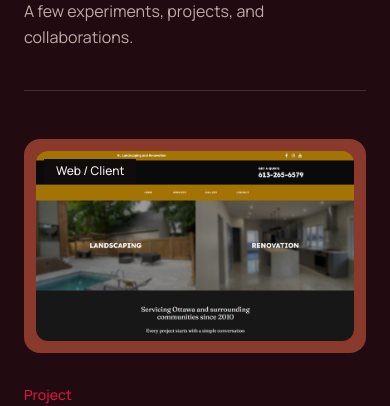
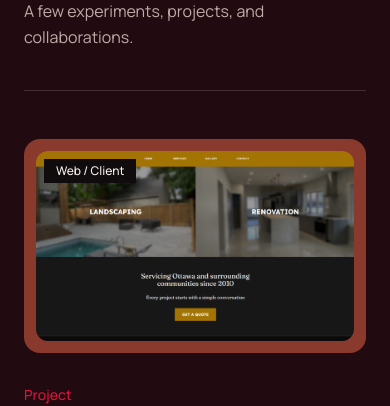
Before and after one commit to jtp0220/portfolio-2026, a React (Vite) app: page / in a window 390 px wide. Shown: the part 3160-3566 px from the top of the page. Built offline with nearby package versions, Linux system fonts and the light colour scheme.

Commit message:
Fix project thumbnail bounds for mobile view

```diff
--- a/src/components/home/Projects.tsx
+++ b/src/components/home/Projects.tsx
@@ -18,7 +18,13 @@ function Project({ title, description, url, category, image, tone, reverse = fal
     <article className="group border-line border-b py-12 first:border-t md:py-20">
       <a href={url} target="_blank" rel="noreferrer" className={`grid gap-8 md:grid-cols-[1.15fr_0.85fr] md:items-center md:gap-14 ${reverse ? "md:[&>div:first-child]:order-2" : ""}`}>
         <div className={`project-visual ${tone} relative aspect-[16/10] overflow-hidden rounded-2xl ${image ? "p-3 md:p-5" : "p-8 md:p-12"}`}>
-          {image ? <img className="h-full w-full rounded-xl object-cover object-top transition duration-300 group-hover:scale-[1.03]" src={image} alt={`${title} project preview`} /> : <RepoThumbnail title={title} category={category} />}
+          {image ? (
+            <div className="absolute inset-3 md:inset-5">
+              <img className="block h-full w-full rounded-xl object-cover object-center transition duration-300 group-hover:scale-[1.03]" src={image} alt={`${title} project preview`} />
+            </div>
+          ) : (
+            <RepoThumbnail title={title} category={category} />
+          )}
           <span className="bg-bg-primary text-text-primary absolute top-5 left-5 px-3 py-1 text-xs font-medium md:top-8 md:left-8">{category}</span>
         </div>
         <div className="relative">
```
